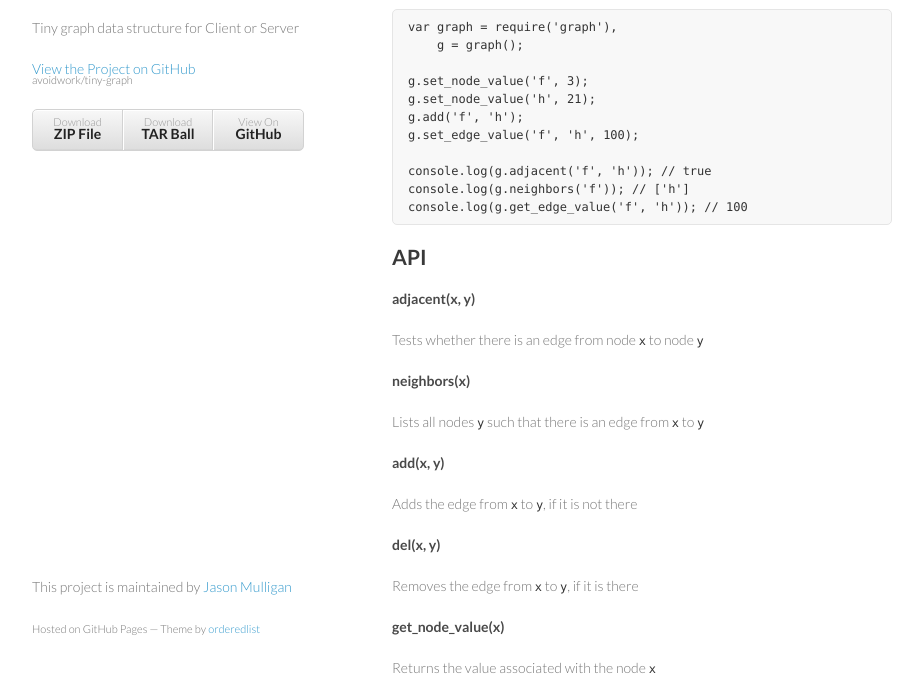
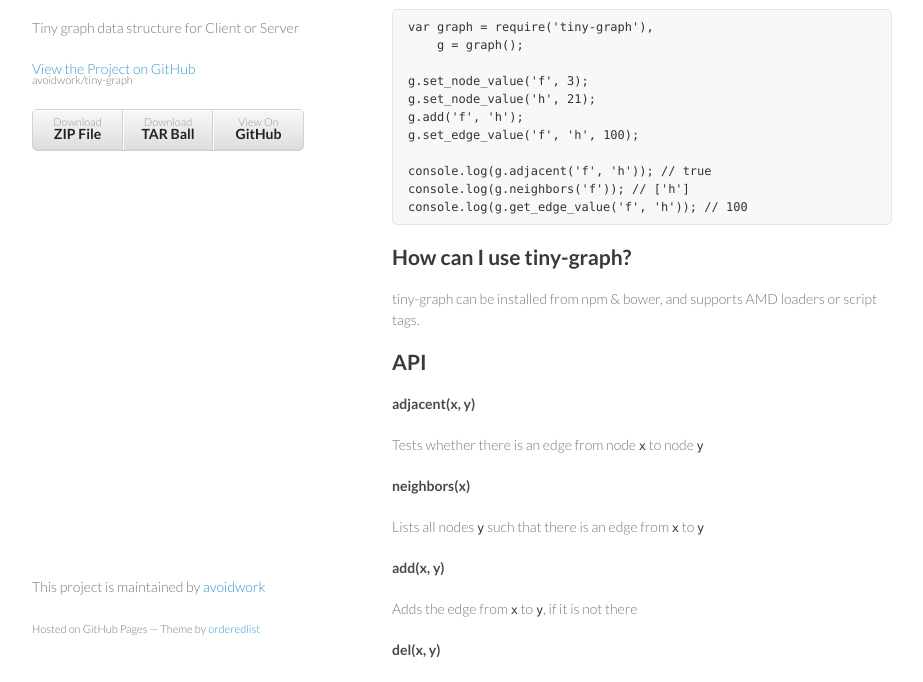
Before and after one commit to avoidwork/tiny-graph, a plain HTML site: page index.html in a window 1280 px wide. Shown: the part 92-774 px from the top of the page, without its empty margins (178-1101 px from the left). Drawn offline with Linux system fonts and the light colour scheme.

Commit message:
Create gh-pages branch via GitHub

```diff
--- a/index.html
+++ b/index.html
@@ -31,7 +31,7 @@
         <h2>
 <a id="example" class="anchor" href="#example" aria-hidden="true"><span class="octicon octicon-link"></span></a>Example</h2>
 
-<div class="highlight highlight-javascript"><pre><span class="pl-s">var</span> graph <span class="pl-k">=</span> <span class="pl-s3">require</span>(<span class="pl-s1"><span class="pl-pds">'</span>graph<span class="pl-pds">'</span></span>),
+<div class="highlight highlight-javascript"><pre><span class="pl-s">var</span> graph <span class="pl-k">=</span> <span class="pl-s3">require</span>(<span class="pl-s1"><span class="pl-pds">'</span>tiny-graph<span class="pl-pds">'</span></span>),
     g <span class="pl-k">=</span> graph();
 
 g.set_node_value(<span class="pl-s1"><span class="pl-pds">'</span>f<span class="pl-pds">'</span></span>, <span class="pl-c1">3</span>);
@@ -42,6 +42,11 @@
 <span class="pl-en">console</span><span class="pl-s3">.log</span>(g.adjacent(<span class="pl-s1"><span class="pl-pds">'</span>f<span class="pl-pds">'</span></span>, <span class="pl-s1"><span class="pl-pds">'</span>h<span class="pl-pds">'</span></span>)); <span class="pl-c">// true</span>
 <span class="pl-en">console</span><span class="pl-s3">.log</span>(g.neighbors(<span class="pl-s1"><span class="pl-pds">'</span>f<span class="pl-pds">'</span></span>)); <span class="pl-c">// ['h']</span>
 <span class="pl-en">console</span><span class="pl-s3">.log</span>(g.get_edge_value(<span class="pl-s1"><span class="pl-pds">'</span>f<span class="pl-pds">'</span></span>, <span class="pl-s1"><span class="pl-pds">'</span>h<span class="pl-pds">'</span></span>)); <span class="pl-c">// 100</span></pre></div>
+
+<h2>
+<a id="how-can-i-use-tiny-graph" class="anchor" href="#how-can-i-use-tiny-graph" aria-hidden="true"><span class="octicon octicon-link"></span></a>How can I use tiny-graph?</h2>
+
+<p>tiny-graph can be installed from npm &amp; bower, and supports AMD loaders or script tags.</p>
 
 <h2>
 <a id="api" class="anchor" href="#api" aria-hidden="true"><span class="octicon octicon-link"></span></a>API</h2>
@@ -98,7 +103,7 @@
 Licensed under the BSD-3 license</p>
       </section>
       <footer>
-        <p>This project is maintained by <a href="https://github.com/avoidwork">Jason Mulligan</a></p>
+        <p>This project is maintained by <a href="https://github.com/avoidwork">avoidwork</a></p>
         <p><small>Hosted on GitHub Pages &mdash; Theme by <a href="https://github.com/orderedlist">orderedlist</a></small></p>
       </footer>
     </div>
```
Also changed, not shown: params.json (+1 -1 lines).
